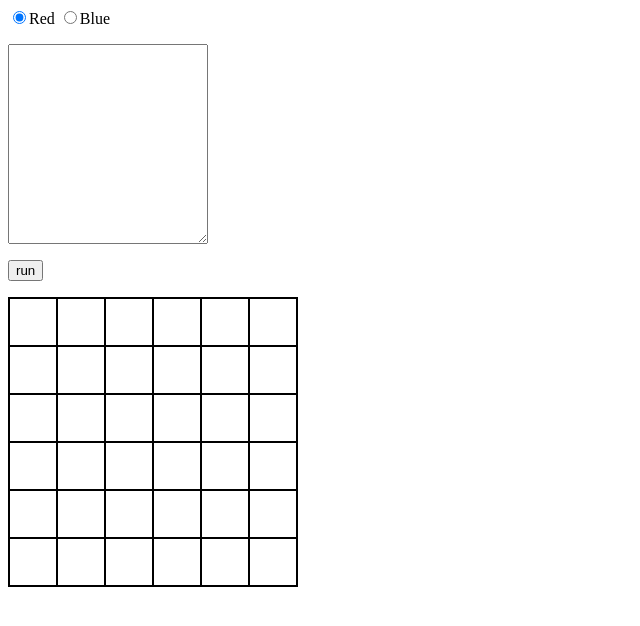
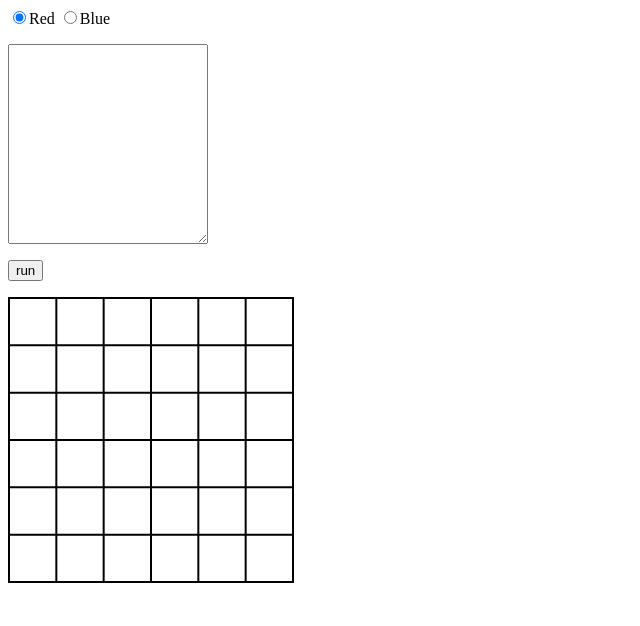
Before and after one commit to oppiheht/robot-sim-js, a plain HTML site: page index.html in a window 1280 px wide. Shown: the whole page, without its empty margins (0-640 px from the left). Drawn offline with Linux system fonts and the light colour scheme.

Commit message:
Modifying field size from 144 inches to 142 to account for measuring from the inside of the field walls

```diff
--- a/drawer.js
+++ b/drawer.js
@@ -1,4 +1,4 @@
-var FIELD_SIZE = 144;
+var FIELD_SIZE = 142;
 var ROBOT_SIZE = 18;
 var ctx, canvas;
 
--- a/index.html
+++ b/index.html
@@ -16,7 +16,7 @@
         </p>
         <button onclick="run()">run</button>
         <p id="result"></p>
-        <canvas id="canvas" width="288" height="288" style="border: 1px solid black">Default canvas content</canvas>
+        <canvas id="canvas" width="284" height="284" style="border: 1px solid black">Default canvas content</canvas>
     </div>
 </body>
 
```
